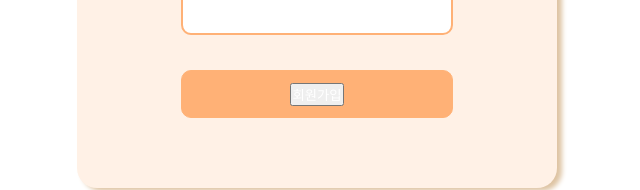
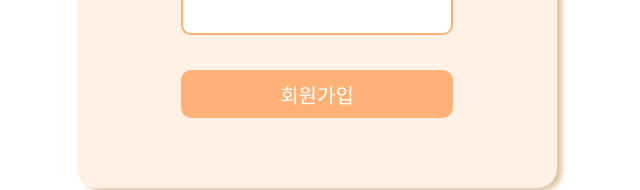
Before and after one commit to GDSC-SKHU/6Team-Hackathon-Front, a Next.js app in the folder dalbit/: page /signup in a window 1280 px wide. Shown: the part 623-813 px from the top of the page, without its empty margins (323-963 px from the left). Built offline with nearby package versions, Linux system fonts and the light colour scheme.

Commit message:
feat: 대충

```diff
--- a/dalbit/src/pages/signup.tsx
+++ b/dalbit/src/pages/signup.tsx
@@ -93,8 +93,8 @@ export default function Signup() {
           <p>Nickname</p>
           <input type="text" onChange={onChangeNickName}/>
         </WriteBox>
-        <SignupBtn>
-          <SignupTextBtn type="submit">회원가입</SignupTextBtn>
+        <SignupBtn type="submit">
+          회원가입
         </SignupBtn>
       </SignupBox>
     </>
@@ -111,9 +111,7 @@ const ConfrimBtn = styled.button`
     cursor: pointer;
   }
 `;
-const SignupTextBtn = styled.button`
-  color: white;
-`;
+
 const SignupBtn = styled.button`
   background-color: #ffb176;
   color: white;
```
Also changed, not shown: dalbit/src/pages/MainPage.tsx (+45 -1 lines).
